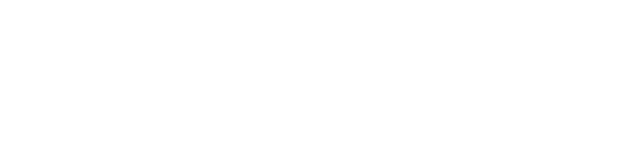
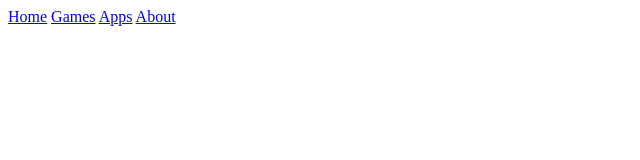
Before and after one commit to MathIsReal/MathIsReal.Github.Io, a plain HTML site: page index.html in a window 1280 px wide. Shown: the whole page, without its empty margins (0-640 px from the left). Drawn offline with Linux system fonts and the light colour scheme.

Commit message:
Update index.html

```diff
--- a/index.html
+++ b/index.html
@@ -5,4 +5,16 @@
     <title>Games</title>
     <link rel="icon" type="image/x-icon" href="games.png">
   </head>
+  <body>
+    <nav class="nav">
+
+      <div class="nav-div">
+        <a class="home-btn" href="index.html">Home</a>
+        <a class="nav-btn" href="games.html">Games</a>
+        <a class="nav-btn" href="apps.html">Apps</a>
+        <a class="nav-btn" href="about.html">About</a>
+      </div>
+
+    </nav>
+  </body>
 </html>
```
